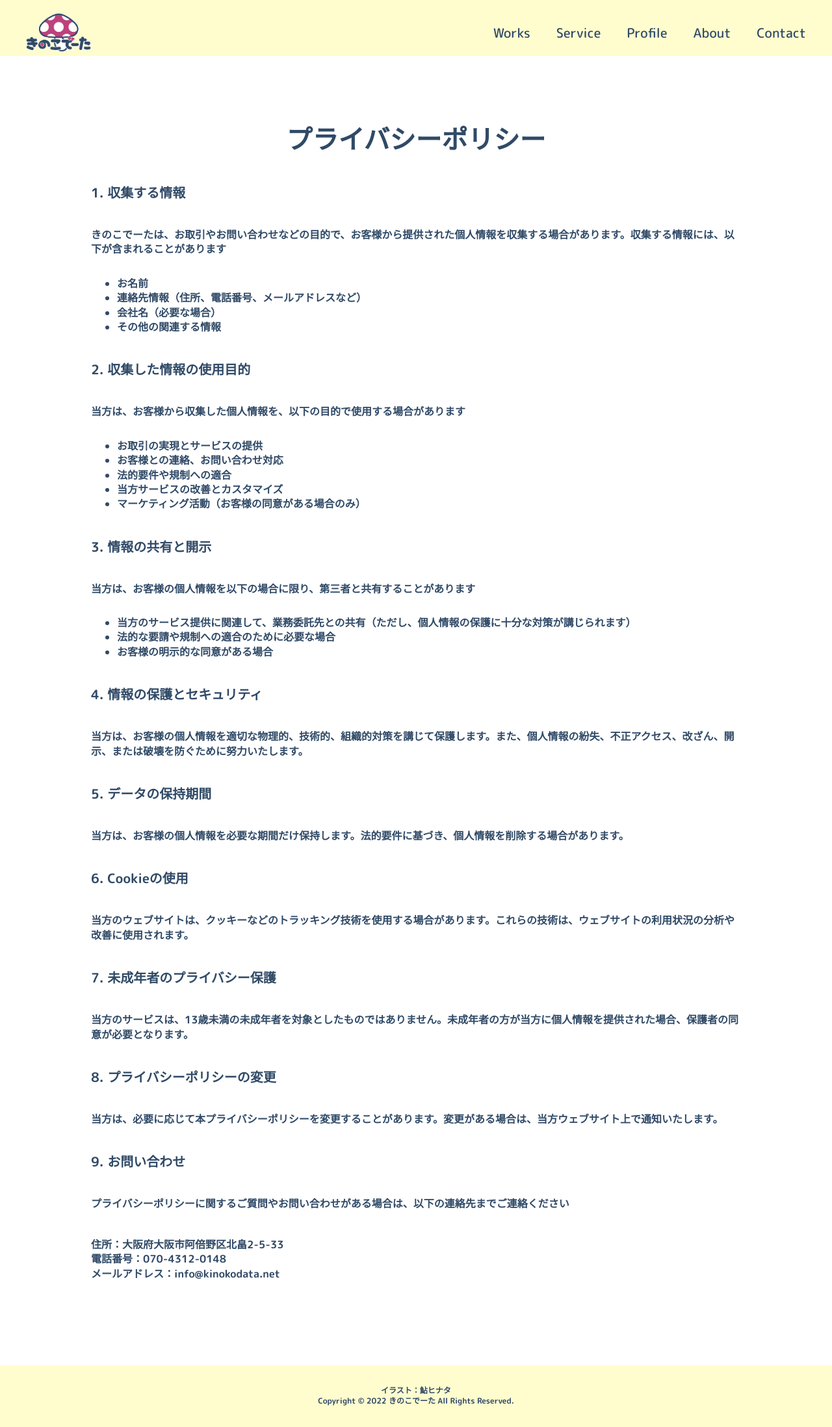
After one commit to kinokodata/portfolio, a PHP site: page /privacy-policy.html in a window 1280 px wide. The commit adds this page. Shown: the whole page at 65% size. Run offline with PHP 8.4, Linux system fonts and the light colour scheme; some libraries are stand-ins or nearby versions.

Commit message:
プライバシーポリシーのページを追加

```diff
--- a/css/style.css
+++ b/css/style.css
@@ -1,6 +1,5 @@
 @charset "UTF-8";
-/* You can add global styles, and also import other style files here */
-/* You can add global styles here */
+/* You can add global styles, and also import other style files here */ /* You can add global styles here */
 /*https://coco-factory.jp/ugokuweb/move01/5-1-14/ を参考にした。ただしopacity0→1の変化を追加した。*/
 /*========= ナビゲーションのためのCSS ===============*/
 @import url("https://fonts.googleapis.com/css2?family=M+PLUS+Rounded+1c:wght@500;700;900&display=swap");
@@ -227,8 +226,7 @@
 /*========= ボタンのためのCSS ===============*/
 .openbtn1 {
   position: sticky;
-  z-index: 9999;
-  /*ボタンを最前面に*/
+  z-index: 9999; /*ボタンを最前面に*/
   cursor: pointer;
 }
 @media screen and (min-width: 600px) and (max-width: 1024px) {
@@ -535,7 +533,7 @@
   justify-content: center;
   background: white;
   border-radius: 50%;
-  box-shadow: 0 3px 6px #00000018;
+  box-shadow: 0 3px 6px rgba(0, 0, 0, 0.0941176471);
   color: #fff;
   text-align: center;
   text-transform: uppercase;
@@ -653,12 +651,10 @@ h1, h2, h3, p, a, li, th {
     margin: 100px 0 40px;
     font-size: 40px;
   }
-
   h2 {
     margin-bottom: 30px;
     font-size: 30px;
   }
-
   h3 {
     margin: 40px 0 20px;
     font-size: 20px;
@@ -669,12 +665,10 @@ h1, h2, h3, p, a, li, th {
     font-size: 30px;
     margin: 80px 0 35px;
   }
-
   h2 {
     font-size: 30px;
     margin-bottom: 30px;
   }
-
   h3 {
     font-size: 20px;
     margin: 40px 0 20px;
@@ -685,12 +679,10 @@ h1, h2, h3, p, a, li, th {
     font-size: 25px;
     margin: 50px 0 25px;
   }
-
   h2 {
     font-size: 20px;
     margin-bottom: 10px;
   }
-
   h3 {
     font-size: 20px;
     margin: 40px 0 20px;
@@ -1260,8 +1252,7 @@ header .fadeIn .greeting p {
 }
 #works .sectionInner .gridLayout article .cardInner {
   position: relative;
-  padding-right: 30px;
-  /*img, h3, pをmax-widthじゃなくてwidthにすればここ2行はautoでもいいが、もうこのままにする。*/
+  padding-right: 30px; /*img, h3, pをmax-widthじゃなくてwidthにすればここ2行はautoでもいいが、もうこのままにする。*/
   padding-left: 30px;
   width: 100%;
   background-color: white;
@@ -1321,7 +1312,7 @@ header .fadeIn .greeting p {
   display: flex;
   flex-wrap: wrap;
   align-content: space-between;
-  box-shadow: 5px 5px 6px #00000018;
+  box-shadow: 5px 5px 6px rgba(0, 0, 0, 0.0941176471);
 }
 @media screen and (min-width: 1025px) {
   #service article {
@@ -1771,6 +1762,153 @@ header .fadeIn .greeting p {
   margin: 0;
   line-height: 1.4375;
   font-size: 16px;
+  color: #304a67;
+}
+
+#privacy-policy .sectionInner {
+  margin: 0 auto;
+}
+@media screen and (min-width: 1025px) {
+  #privacy-policy .sectionInner {
+    padding-bottom: 100px;
+  }
+}
+@media screen and (min-width: 600px) and (max-width: 1024px) {
+  #privacy-policy .sectionInner {
+    padding-bottom: 50px;
+  }
+}
+@media screen and (max-width: 599px) {
+  #privacy-policy .sectionInner {
+    padding-bottom: 50px;
+  }
+}
+@media screen and (min-width: 1025px) {
+  #privacy-policy .sectionInner {
+    width: 1000px;
+  }
+}
+@media screen and (min-width: 600px) and (max-width: 1024px) {
+  #privacy-policy .sectionInner {
+    width: 100%;
+  }
+}
+@media screen and (max-width: 599px) {
+  #privacy-policy .sectionInner {
+    width: 100%;
+  }
+}
+@media screen and (min-width: 1025px) {
+  #privacy-policy .sectionInner {
+    border-radius: 45px;
+  }
+}
+#privacy-policy .sectionInner .wrapper {
+  margin: 0 auto;
+}
+@media screen and (min-width: 1025px) {
+  #privacy-policy .sectionInner .wrapper {
+    width: 1000px;
+  }
+}
+@media screen and (min-width: 600px) and (max-width: 1024px) {
+  #privacy-policy .sectionInner .wrapper {
+    width: 560px;
+  }
+}
+@media screen and (max-width: 599px) {
+  #privacy-policy .sectionInner .wrapper {
+    width: 275px;
+  }
+}
+#privacy-policy .sectionInner .wrapper h1 {
+  margin-top: 0;
+}
+@media screen and (min-width: 1025px) {
+  #privacy-policy .sectionInner .wrapper h1 {
+    margin-bottom: 40px;
+  }
+}
+@media screen and (min-width: 600px) and (max-width: 1024px) {
+  #privacy-policy .sectionInner .wrapper h1 {
+    margin-bottom: 25px;
+  }
+}
+@media screen and (max-width: 599px) {
+  #privacy-policy .sectionInner .wrapper h1 {
+    margin-bottom: 25px;
+  }
+}
+#privacy-policy .sectionInner .wrapper img {
+  margin-top: 0;
+  margin-bottom: 0;
+  border-radius: 50%;
+}
+@media screen and (min-width: 1025px) {
+  #privacy-policy .sectionInner .wrapper img {
+    width: 300px;
+  }
+}
+@media screen and (min-width: 600px) and (max-width: 1024px) {
+  #privacy-policy .sectionInner .wrapper img {
+    width: 300px;
+  }
+}
+@media screen and (max-width: 599px) {
+  #privacy-policy .sectionInner .wrapper img {
+    width: 200px;
+  }
+}
+@media screen and (min-width: 1025px) {
+  #privacy-policy .sectionInner .wrapper img {
+    height: 300px;
+  }
+}
+@media screen and (min-width: 600px) and (max-width: 1024px) {
+  #privacy-policy .sectionInner .wrapper img {
+    height: 300px;
+  }
+}
+@media screen and (max-width: 599px) {
+  #privacy-policy .sectionInner .wrapper img {
+    height: 200px;
+  }
+}
+@media screen and (min-width: 1025px) {
+  #privacy-policy .sectionInner .wrapper p {
+    margin-top: 40px;
+  }
+}
+@media screen and (min-width: 600px) and (max-width: 1024px) {
+  #privacy-policy .sectionInner .wrapper p {
+    margin-top: 40px;
+  }
+}
+@media screen and (max-width: 599px) {
+  #privacy-policy .sectionInner .wrapper p {
+    margin-top: 39px;
+  }
+}
+@media screen and (min-width: 1025px) {
+  #privacy-policy .sectionInner .wrapper p {
+    margin-bottom: 30px;
+  }
+}
+@media screen and (min-width: 600px) and (max-width: 1024px) {
+  #privacy-policy .sectionInner .wrapper p {
+    margin-bottom: 30px;
+  }
+}
+@media screen and (max-width: 599px) {
+  #privacy-policy .sectionInner .wrapper p {
+    margin-bottom: 20px;
+  }
+}
+#privacy-policy .sectionInner .wrapper article {
+  margin: 0;
+  width: 100%;
+}
+#privacy-policy .sectionInner .wrapper article p {
   color: #304a67;
 }
 
@@ -2060,6 +2198,12 @@ header .fadeIn .greeting p {
   vertical-align: center;
 }
 
+h1 {
+  margin-top: 0 !important;
+  text-align: center;
+  color: #304a67;
+}
+
 footer {
   display: flex;
   align-items: center;
--- a/css/style.scss
+++ b/css/style.scss
@@ -520,7 +520,7 @@ header{
   }
 }
 
-#profile{
+#profile {
   @include resp-margin-top(100px, 80px, 50px);
   @include resp-margin-bottom(100px, 80px, 50px);
   overflow: hidden;
@@ -557,6 +557,40 @@ header{
           margin: 0;
           line-height: calc(23 / 16);
           font-size: 16px;
+          color: $indigo;
+        }
+      }
+    }
+  }
+}
+
+#privacy-policy {
+  .sectionInner{
+    margin: 0 auto;
+    @include resp-padding-bottom(100px, 50px, 50px);
+    @include resp-width(1000px, 100%, 100%);
+    @media screen and (min-width: $pc-min){border-radius: 45px;}
+    .wrapper{
+      margin: 0 auto;
+      @include resp-width(1000px, 560px, 275px);
+      h1{
+        margin-top: 0;
+        @include resp-margin-bottom(40px, 25px, 25px);
+      }
+      img{
+        @include margin-top-bottom(0);
+        @include resp-width(300px, 300px, 200px);
+        @include resp-height(300px, 300px, 200px);
+        border-radius: 50%;
+      }
+      p{
+        @include resp-margin-top(40px, 40px, 39px);
+        @include resp-margin-bottom(30px, 30px, 20px);
+      }
+      article{
+        margin: 0;
+        width: 100%;
+        p{
           color: $indigo;
         }
       }
@@ -667,6 +701,13 @@ header{
   }
 }
 
+h1{
+  margin-top: 0 !important;
+  text-align: center;
+  color: $indigo;
+}
+
+
 footer{
   @include flex-center-center;
   @include resp-height(95px, 95px, 65px);
--- /dev/null
+++ b/privacy-policy.html
@@ -0,0 +1,148 @@
+<!DOCTYPE html>
+<html>
+<head prefix="og: http://ogp.me/ns# fb: http://ogp.me/ns/fb# website: http://ogp.me/ns/website#">
+    <meta charset="utf-8" />
+    <meta name="viewport" content="width=device-width,initial-scale=1" />
+    <title>プライバシーポリシー | きのこでーた</title>
+    <meta name="description" content="きのこでーたは完全一貫制作体制のWeb制作チームです。ディレクション、コーディング、デザインからSEO対策までお客様の声を直に反映したWebサイト制作やWebシステム制作を行なっています。" />
+    <link rel="icon" href="img/favicon-32.ico" />
+    <!--OGP一般-->
+    <meta property="og:url" content="https://hyperkinoko.github.io/portfolio/">
+    <meta property="og:type" content="website">
+    <meta property="og:image" content="https://hyperkinoko.github.io/portfolio/img/ogp-image.jpg">
+    <meta property="og:title" content="きのこでーたポートフォリオサイト">
+    <meta property="og:description" content="きのこでーたは完全一貫制作体制のWeb制作チームです。ディレクション、コーディング、デザインからSEO対策までお客様の声を直に反映したWebサイト制作やWebシステム制作を行なっています。">
+    <!--FacebookのOGP-->
+    <!--TwitterのOGP-->
+    <meta name="twitter:card" content="summary_large_image">
+    <!-- CSS -->
+    <link rel="stylesheet" href="css/style.css" />
+    <script src="https://kit.fontawesome.com/99b741a54b.js" crossorigin="anonymous"></script>
+    <!-- Global site tag (gtag.js) - Google Analytics -->
+    <script async src="https://www.googletagmanager.com/gtag/js?id=UA-159984227-1"></script>
+    <script>
+        window.dataLayer = window.dataLayer || [];
+        function gtag(){dataLayer.push(arguments);}
+        gtag('js', new Date());
+
+        gtag('config', 'UA-159984227-1');
+    </script>
+    <!-- Global site tag (gtag.js) - Google Analytics -->
+    <script async src="https://www.googletagmanager.com/gtag/js?id=G-YE1HZ0VLYY"></script>
+    <script>
+        window.dataLayer = window.dataLayer || [];
+        function gtag(){dataLayer.push(arguments);}
+        gtag('js', new Date());
+
+        gtag('config', 'G-YE1HZ0VLYY');
+    </script>
+</head>
+
+<body>
+<header>
+    <div class="fadeIn">
+        <div class="wrapper-bg">
+            <img class="logo" src="img/logo.png" alt="チームロゴ" loading="lazy">
+        </div>
+    </div>
+</header>
+<nav class="navi">
+    <div class="pc-navi">
+        <a href="#works">Works</a>
+        <a href="#service">Service</a>
+        <a href="#profile">Profile</a>
+        <a href="#about">About</a>
+        <a href="#contact">Contact</a>
+    </div>
+    <div class="hamburger">
+        <div class="openbtn1"><span></span><span></span><span></span></div>
+        <nav id="g-nav">
+            <div id="g-nav-list"><!--ナビの数が増えた場合縦スクロールするためのdiv※不要なら削除-->
+                <div class="g-nav-list-wrapper">
+                    <p>- Menu -</p>
+                    <ul>
+                        <li><a href="#works">Works</a></li>
+                        <li><a href="#service">Service</a></li>
+                        <li><a href="#profile">Profile</a></li>
+                        <li><a href="#about">About</a></li>
+                        <li><a href="#contact">Contact</a></li>
+                    </ul>
+                    <img src="img/favicon-32.png" alt="" loading="lazy">
+                </div>
+
+            </div>
+        </nav>
+    </div>
+</nav>
+<main>
+    <section id="privacy-policy">
+        <div class="sectionInner">
+            <div class="wrapper">
+            <h1>プライバシーポリシー</h1>
+                <h3>1. 収集する情報</h3>
+                <p>きのこでーたは、お取引やお問い合わせなどの目的で、お客様から提供された個人情報を収集する場合があります。収集する情報には、以下が含まれることがあります</p>
+                <ul>
+                    <li>お名前</li>
+                    <li>連絡先情報（住所、電話番号、メールアドレスなど）</li>
+                    <li>会社名（必要な場合）</li>
+                    <li>その他の関連する情報</li>
+                </ul>
+
+                <h3>2. 収集した情報の使用目的</h3>
+                <p>当方は、お客様から収集した個人情報を、以下の目的で使用する場合があります</p>
+                <ul>
+                    <li>お取引の実現とサービスの提供</li>
+                    <li>お客様との連絡、お問い合わせ対応</li>
+                    <li>法的要件や規制への適合</li>
+                    <li>当方サービスの改善とカスタマイズ</li>
+                    <li>マーケティング活動（お客様の同意がある場合のみ）</li>
+                </ul>
+
+                <h3>3. 情報の共有と開示</h3>
+                <p>当方は、お客様の個人情報を以下の場合に限り、第三者と共有することがあります</p>
+                <ul>
+                    <li>当方のサービス提供に関連して、業務委託先との共有（ただし、個人情報の保護に十分な対策が講じられます）</li>
+                    <li>法的な要請や規制への適合のために必要な場合</li>
+                    <li>お客様の明示的な同意がある場合</li>
+                </ul>
+
+                <h3>4. 情報の保護とセキュリティ</h3>
+                <p>当方は、お客様の個人情報を適切な物理的、技術的、組織的対策を講じて保護します。また、個人情報の紛失、不正アクセス、改ざん、開示、または破壊を防ぐために努力いたします。</p>
+
+                <h3>5. データの保持期間</h3>
+                <p>当方は、お客様の個人情報を必要な期間だけ保持します。法的要件に基づき、個人情報を削除する場合があります。</p>
+
+                <h3>6. Cookieの使用</h3>
+                <p>当方のウェブサイトは、クッキーなどのトラッキング技術を使用する場合があります。これらの技術は、ウェブサイトの利用状況の分析や改善に使用されます。</p>
+
+                <h3>7. 未成年者のプライバシー保護</h3>
+                <p>当方のサービスは、13歳未満の未成年者を対象としたものではありません。未成年者の方が当方に個人情報を提供された場合、保護者の同意が必要となります。</p>
+
+                <h3>8. プライバシーポリシーの変更</h3>
+                <p>当方は、必要に応じて本プライバシーポリシーを変更することがあります。変更がある場合は、当方ウェブサイト上で通知いたします。</p>
+
+                <h3>9. お問い合わせ</h3>
+                <p>プライバシーポリシーに関するご質問やお問い合わせがある場合は、以下の連絡先までご連絡ください</p>
+                <p>
+                    住所：大阪府大阪市阿倍野区北畠2-5-33<br>
+                    電話番号：070-4312-0148<br>
+                    メールアドレス：info@kinokodata.net
+                </p>
+            </div>
+        </div>
+    </section>
+</main>
+<footer>
+    <div class="wrapper">
+        <p>イラスト：鮎ヒナタ</p>
+        <p>Copyright © 2022 きのこでーた All Rights Reserved.</p>
+    </div>
+</footer>
+<div id="page-top">
+    <a href="#head">
+        <span></span><span></span>
+    </a>
+</div>
+</body>
+
+</html>
```
Also changed, not shown: 1 other file.
